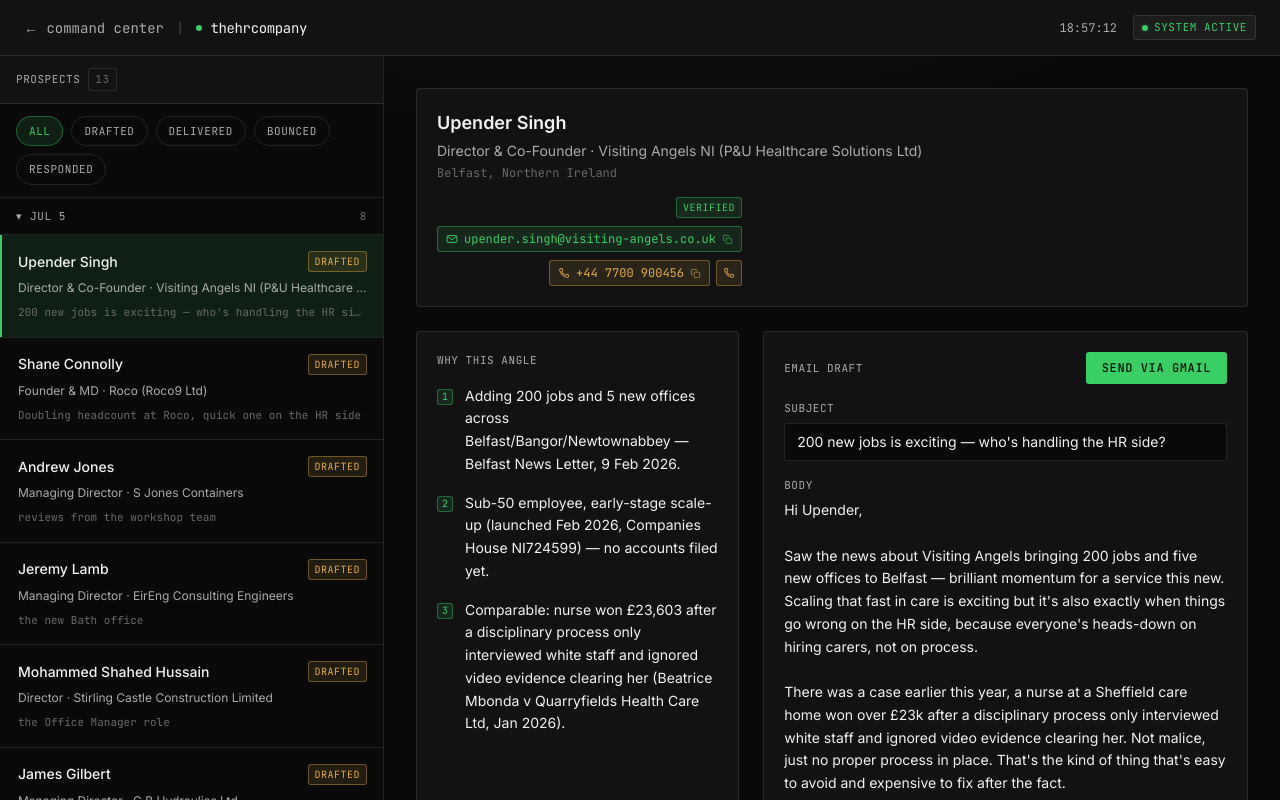
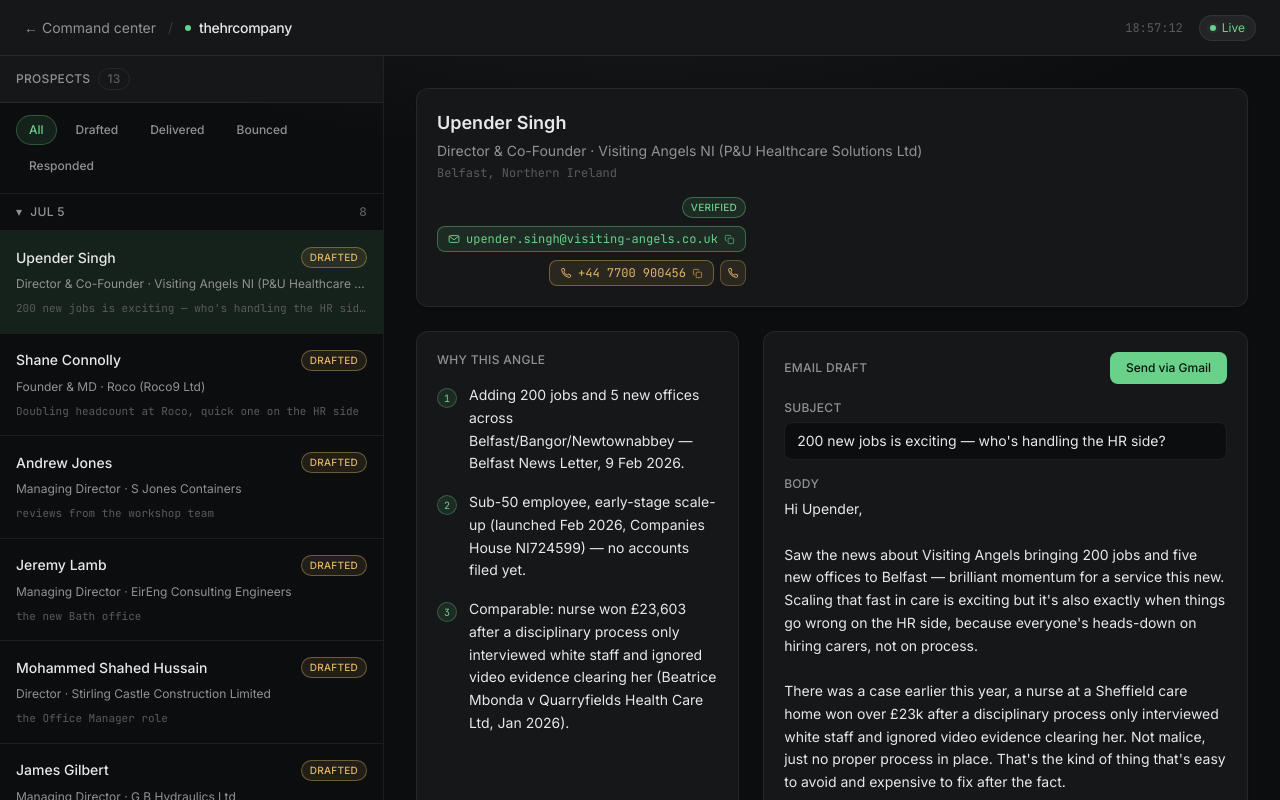
Before and after one commit to sharmashiv24251/leadgen-envo, a Next.js app: page /emails/upender-singh in a window 1280 px wide. Built offline with nearby package versions, Linux system fonts and the light colour scheme.

Commit message:
style: update design system with refined color palette, rounded UI components, and improved typography.

```diff
--- a/app/globals.css
+++ b/app/globals.css
@@ -1,21 +1,23 @@
 @import "tailwindcss";
 
 :root {
-  --bg: oklch(0.14 0 0);
-  --surface: oklch(0.18 0 0);
-  --surface-raised: oklch(0.23 0 0);
-  --border: oklch(1 0 0 / 10%);
-  --border-strong: oklch(1 0 0 / 20%);
-  --ink: oklch(0.96 0 0);
-  --ink-muted: oklch(0.74 0 0);
-  --ink-faint: oklch(0.52 0 0);
-  --accent: oklch(0.75 0.19 149);
-  --accent-dim: oklch(0.75 0.19 149 / 12%);
-  --accent-ink: oklch(0.16 0.02 150);
-  --pending: oklch(0.78 0.13 80);
-  --pending-dim: oklch(0.78 0.13 80 / 12%);
-  --danger: oklch(0.68 0.19 25);
-  --danger-dim: oklch(0.68 0.19 25 / 12%);
+  --bg: oklch(0.16 0.004 260);
+  --surface: oklch(0.205 0.004 260);
+  --surface-raised: oklch(0.26 0.005 260);
+  --border: oklch(1 0 0 / 7%);
+  --border-strong: oklch(1 0 0 / 13%);
+  --ink: oklch(0.93 0 0);
+  --ink-muted: oklch(0.66 0.004 260);
+  --ink-faint: oklch(0.47 0.004 260);
+  --accent: oklch(0.78 0.14 152);
+  --accent-dim: oklch(0.78 0.14 152 / 10%);
+  --accent-ink: oklch(0.18 0.03 152);
+  --pending: oklch(0.8 0.11 80);
+  --pending-dim: oklch(0.8 0.11 80 / 10%);
+  --danger: oklch(0.7 0.16 25);
+  --danger-dim: oklch(0.7 0.16 25 / 10%);
+  --shadow-panel: 0 1px 2px oklch(0 0 0 / 30%), 0 8px 24px -12px oklch(0 0 0 / 55%);
+  --shadow-panel-sm: 0 1px 2px oklch(0 0 0 / 25%);
 }
 
 @theme inline {
@@ -46,26 +48,11 @@
   background:
     radial-gradient(
       ellipse 80% 50% at 50% -10%,
-      oklch(0.2 0 0) 0%,
-      oklch(0.14 0 0) 60%
+      oklch(0.23 0.004 260) 0%,
+      oklch(0.16 0.004 260) 60%
     ),
     var(--bg);
   color: var(--ink);
-}
-
-@keyframes blink {
-  0%,
-  49% {
-    opacity: 1;
-  }
-  50%,
-  100% {
-    opacity: 0;
-  }
-}
-
-.animate-blink {
-  animation: blink 1.1s steps(1) infinite;
 }
 
 @media (prefers-reduced-motion: reduce) {
--- a/components/AuthGate.tsx
+++ b/components/AuthGate.tsx
@@ -19,7 +19,7 @@
   if (!verified) {
     return (
       <div className="flex flex-1 items-center justify-center">
-        <p className="animate-pulse font-mono text-xs uppercase tracking-wider text-ink-muted">
+        <p className="animate-pulse text-xs font-medium uppercase tracking-wide text-ink-muted">
           verifying access…
         </p>
       </div>
--- a/components/Chip.tsx
+++ b/components/Chip.tsx
@@ -16,7 +16,7 @@
 }) {
   return (
     <span
-      className={`inline-flex shrink-0 items-center rounded-[3px] border px-1.5 py-0.5 font-mono text-[10px] uppercase tracking-wider ${toneClasses[tone]}`}
+      className={`inline-flex shrink-0 items-center rounded-full border px-2 py-0.5 text-[10px] font-medium uppercase tracking-wide ${toneClasses[tone]}`}
     >
       {children}
     </span>
--- a/components/CopyBadge.tsx
+++ b/components/CopyBadge.tsx
@@ -53,7 +53,7 @@
       type="button"
       onClick={handleCopy}
       title="Click to copy"
-      className={`inline-flex items-center gap-1.5 rounded-[3px] border px-2 py-1 font-mono text-xs transition-colors ${toneClasses[tone]}`}
+      className={`inline-flex items-center gap-1.5 rounded-lg border px-2.5 py-1 font-mono text-xs transition-colors ${toneClasses[tone]}`}
     >
       {tone === "email" ? <MailIcon className="shrink-0" /> : <PhoneIcon className="shrink-0" />}
       <span>{value}</span>
--- a/components/EmailDetail.tsx
+++ b/components/EmailDetail.tsx
@@ -43,13 +43,13 @@
       <div className="mx-auto flex max-w-5xl flex-col gap-6 px-6 py-8 sm:px-8">
         <Link
           href={backHref}
-          className="inline-flex w-fit items-center gap-1.5 font-mono text-xs uppercase tracking-wider text-ink-muted transition-colors hover:text-ink lg:hidden"
+          className="inline-flex w-fit items-center gap-1.5 text-xs font-medium text-ink-muted transition-colors hover:text-ink lg:hidden"
         >
           <span aria-hidden>←</span>
           Back to list
         </Link>
 
-        <div className="rounded-[4px] border border-border bg-surface p-5">
+        <div className="rounded-xl border border-border bg-surface p-5 shadow-[var(--shadow-panel-sm)]">
           <div className="flex flex-wrap items-start justify-between gap-4">
             <div>
               <h1 className="text-lg font-semibold text-ink">{prospect.name}</h1>
@@ -73,7 +73,7 @@
                 <a
                   href={toTelHref(prospect.phone)}
                   title={`Call ${prospect.phone}`}
-                  className="inline-flex items-center justify-center rounded-[3px] border border-pending/40 bg-pending-dim p-1.5 text-pending transition-colors hover:bg-pending/20"
+                  className="inline-flex items-center justify-center rounded-lg border border-pending/30 bg-pending-dim p-1.5 text-pending transition-colors hover:bg-pending/20"
                 >
                   <PhoneIcon />
                 </a>
@@ -83,15 +83,15 @@
         </div>
 
         <div className="grid grid-cols-1 gap-6 md:grid-cols-[minmax(0,2fr)_minmax(0,3fr)]">
-          <div className="rounded-[4px] border border-border bg-surface p-5">
-            <h2 className="mb-4 font-mono text-[11px] uppercase tracking-wider text-ink-muted">
+          <div className="rounded-xl border border-border bg-surface p-5 shadow-[var(--shadow-panel-sm)]">
+            <h2 className="mb-4 text-xs font-medium uppercase tracking-wide text-ink-muted">
               Why This Angle
             </h2>
             <ul className="flex flex-col gap-4">
               {prospect.intel.map((point, i) => (
                 <li key={i} className="flex gap-3">
                   <span
-                    className="mt-1 flex h-4 w-4 shrink-0 items-center justify-center rounded-[3px] border border-accent/40 bg-accent-dim font-mono text-[10px] text-accent"
+                    className="mt-1 flex h-5 w-5 shrink-0 items-center justify-center rounded-full border border-accent/30 bg-accent-dim font-mono text-[10px] text-accent"
                     aria-hidden
                   >
                     {i + 1}
@@ -104,31 +104,31 @@
             </ul>
           </div>
 
-          <div className="rounded-[4px] border border-border bg-surface p-5">
+          <div className="rounded-xl border border-border bg-surface p-5 shadow-[var(--shadow-panel-sm)]">
             <div className="mb-4 flex items-center justify-between gap-4">
-              <h2 className="font-mono text-[11px] uppercase tracking-wider text-ink-muted">
+              <h2 className="text-xs font-medium uppercase tracking-wide text-ink-muted">
                 Email Draft
               </h2>
               <button
                 type="button"
                 onClick={handleSend}
-                className="shrink-0 rounded-[3px] bg-accent px-4 py-2 font-mono text-xs font-medium uppercase tracking-wider text-accent-ink transition-opacity hover:opacity-90"
+                className="shrink-0 rounded-lg bg-accent px-4 py-2 text-xs font-medium text-accent-ink transition-opacity hover:opacity-90"
               >
                 Send via Gmail
               </button>
             </div>
 
             <div className="mb-4">
-              <span className="mb-1.5 block font-mono text-[11px] uppercase tracking-wider text-ink-muted">
+              <span className="mb-1.5 block text-xs font-medium uppercase tracking-wide text-ink-muted">
                 Subject
               </span>
-              <div className="rounded-[3px] border border-border bg-bg px-3 py-2 text-sm text-ink">
+              <div className="rounded-lg border border-border bg-bg px-3 py-2 text-sm text-ink">
                 {prospect.subject}
               </div>
             </div>
 
             <div>
-              <span className="mb-1.5 block font-mono text-[11px] uppercase tracking-wider text-ink-muted">
+              <span className="mb-1.5 block text-xs font-medium uppercase tracking-wide text-ink-muted">
                 Body
               </span>
               <p className="max-w-[70ch] whitespace-pre-wrap text-sm leading-relaxed text-ink">
@@ -139,9 +139,9 @@
         </div>
 
         {prospect.response && (
-          <div className="rounded-[4px] border border-accent/40 bg-accent-dim p-5">
+          <div className="rounded-xl border border-accent/30 bg-accent-dim p-5">
             <div className="mb-4 flex items-center gap-2">
-              <h2 className="font-mono text-[11px] uppercase tracking-wider text-ink-muted">
+              <h2 className="text-xs font-medium uppercase tracking-wide text-ink-muted">
                 Reply Received
               </h2>
               <Chip tone="accent">Responded</Chip>
--- a/components/EmailSidebar.tsx
+++ b/components/EmailSidebar.tsx
@@ -43,13 +43,13 @@
   }
 
   return (
-    <div className="flex flex-wrap gap-2 border-b border-border px-4 py-3">
+    <div className="flex flex-wrap gap-1.5 border-b border-border px-4 py-3">
       <Link
         href={filterHref(null)}
-        className={`rounded-full border px-3 py-1.5 font-mono text-[11px] uppercase tracking-wider transition-colors ${
+        className={`rounded-full border px-3 py-1.5 text-xs font-medium transition-colors ${
           activeStatus === null
-            ? "border-accent/40 bg-accent-dim text-accent"
-            : "border-border text-ink-muted hover:text-ink"
+            ? "border-accent/30 bg-accent-dim text-accent"
+            : "border-transparent text-ink-muted hover:bg-surface-raised hover:text-ink"
         }`}
       >
         All
@@ -60,10 +60,10 @@
           <Link
             key={f.value}
             href={filterHref(f.value)}
-            className={`rounded-full border px-3 py-1.5 font-mono text-[11px] uppercase tracking-wider transition-colors ${
+            className={`rounded-full border px-3 py-1.5 text-xs font-medium transition-colors ${
               isActive
-                ? "border-accent/40 bg-accent-dim text-accent"
-                : "border-border text-ink-muted hover:text-ink"
+                ? "border-accent/30 bg-accent-dim text-accent"
+                : "border-transparent text-ink-muted hover:bg-surface-raised hover:text-ink"
             }`}
           >
             {f.label}
@@ -99,9 +99,9 @@
 
   return (
     <aside className="flex min-h-0 flex-1 flex-col overflow-y-auto lg:flex-none lg:w-96 lg:border-r lg:border-border">
-      <div className="sticky top-0 flex items-center gap-2 border-b border-border bg-surface px-4 py-3 font-mono text-[11px] uppercase tracking-wider text-ink-muted">
+      <div className="sticky top-0 flex items-center gap-2 border-b border-border bg-surface px-4 py-3 text-xs font-medium uppercase tracking-wide text-ink-muted">
         Prospects
-        <span className="rounded-[3px] border border-border px-1.5 py-0.5 text-ink-faint">
+        <span className="rounded-full border border-border px-2 py-0.5 text-ink-faint">
           {filteredProspects.length}
         </span>
       </div>
@@ -115,7 +115,7 @@
             <button
               type="button"
               onClick={() => toggle(daysAgo)}
-              className="flex w-full items-center justify-between gap-2 px-4 py-2.5 font-mono text-[11px] uppercase tracking-wider text-ink-muted hover:text-ink"
+              className="flex w-full items-center justify-between gap-2 px-4 py-2.5 text-xs font-medium uppercase tracking-wide text-ink-muted transition-colors hover:text-ink"
             >
               <span className="flex items-center gap-2">
                 <span aria-hidden>{isCollapsed ? "▸" : "▾"}</span>
@@ -137,10 +137,10 @@
                       <Link
                         href={`/emails/${prospect.id}${queryString}`}
                         aria-current={isSelected ? "page" : undefined}
-                        className={`flex w-full flex-col gap-2 border-l-2 px-4 py-4 text-left transition-colors ${
+                        className={`flex w-full flex-col gap-2 px-4 py-4 text-left transition-colors ${
                           isSelected
-                            ? "border-l-accent bg-accent-dim"
-                            : "border-l-transparent hover:bg-surface"
+                            ? "bg-accent-dim"
+                            : "hover:bg-surface"
                         }`}
                       >
                         <div className="flex items-center justify-between gap-2">
--- a/components/TopBar.tsx
+++ b/components/TopBar.tsx
@@ -21,8 +21,8 @@
   const showBackLink = pathname?.startsWith("/emails");
 
   return (
-    <header className="flex h-14 shrink-0 items-center justify-between gap-2 border-b border-border bg-surface px-3 sm:px-6">
-      <div className="flex min-w-0 items-center gap-2 font-mono text-sm sm:gap-3">
+    <header className="flex h-14 shrink-0 items-center justify-between gap-2 border-b border-border bg-surface px-4 sm:px-6">
+      <div className="flex min-w-0 items-center gap-3 text-sm">
         {showBackLink && (
           <>
             <Link
@@ -33,10 +33,10 @@
               <span aria-hidden className="sm:hidden">
                 ←
               </span>
-              <span className="hidden sm:inline">← command center</span>
+              <span className="hidden sm:inline">← Command center</span>
             </Link>
             <span className="shrink-0 text-border-strong" aria-hidden>
-              |
+              /
             </span>
           </>
         )}
@@ -45,31 +45,25 @@
             className="h-1.5 w-1.5 shrink-0 rounded-full bg-accent"
             aria-hidden
           />
-          <span className="truncate tracking-tight text-ink">
+          <span className="truncate font-medium tracking-tight text-ink">
             thehrcompany
-          </span>
-          <span
-            className="w-[1ch] shrink-0 text-accent animate-blink"
-            aria-hidden
-          >
-            _
           </span>
         </span>
       </div>
 
-      <div className="flex shrink-0 items-center gap-2 font-mono text-xs sm:gap-4">
+      <div className="flex shrink-0 items-center gap-3 sm:gap-4">
         <span
-          className="tabular-nums text-ink-muted"
+          className="font-mono text-xs tabular-nums text-ink-faint"
           suppressHydrationWarning
         >
           {time ?? "--:--:--"}
         </span>
-        <span className="inline-flex items-center gap-1.5 rounded-[3px] border border-border bg-surface-raised px-2 py-1 uppercase tracking-wider text-[11px] text-ink-muted">
+        <span className="inline-flex items-center gap-1.5 rounded-full border border-border bg-surface-raised px-2.5 py-1 text-xs text-ink-muted">
           <span className="relative flex h-1.5 w-1.5 shrink-0" aria-hidden>
             <span className="absolute inline-flex h-full w-full animate-ping rounded-full bg-accent opacity-75" />
             <span className="relative inline-flex h-1.5 w-1.5 rounded-full bg-accent" />
           </span>
-          <span className="hidden text-accent sm:inline">system active</span>
+          <span className="hidden text-accent sm:inline">Live</span>
         </span>
       </div>
     </header>
```
Also changed, not shown: app/login/page.tsx (+10 -13 lines), components/AgentsBanner.tsx (+4 -4 lines), components/DashboardView.tsx (+9 -9 lines).
